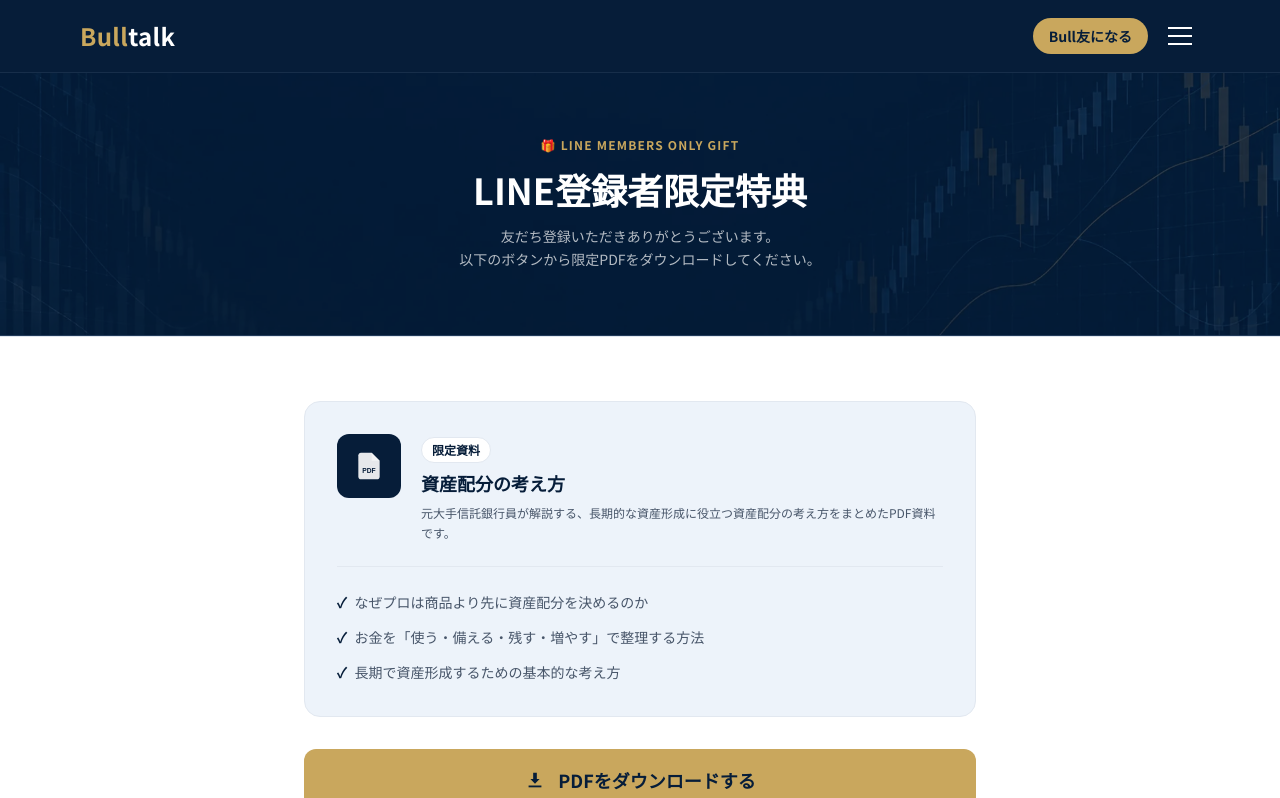
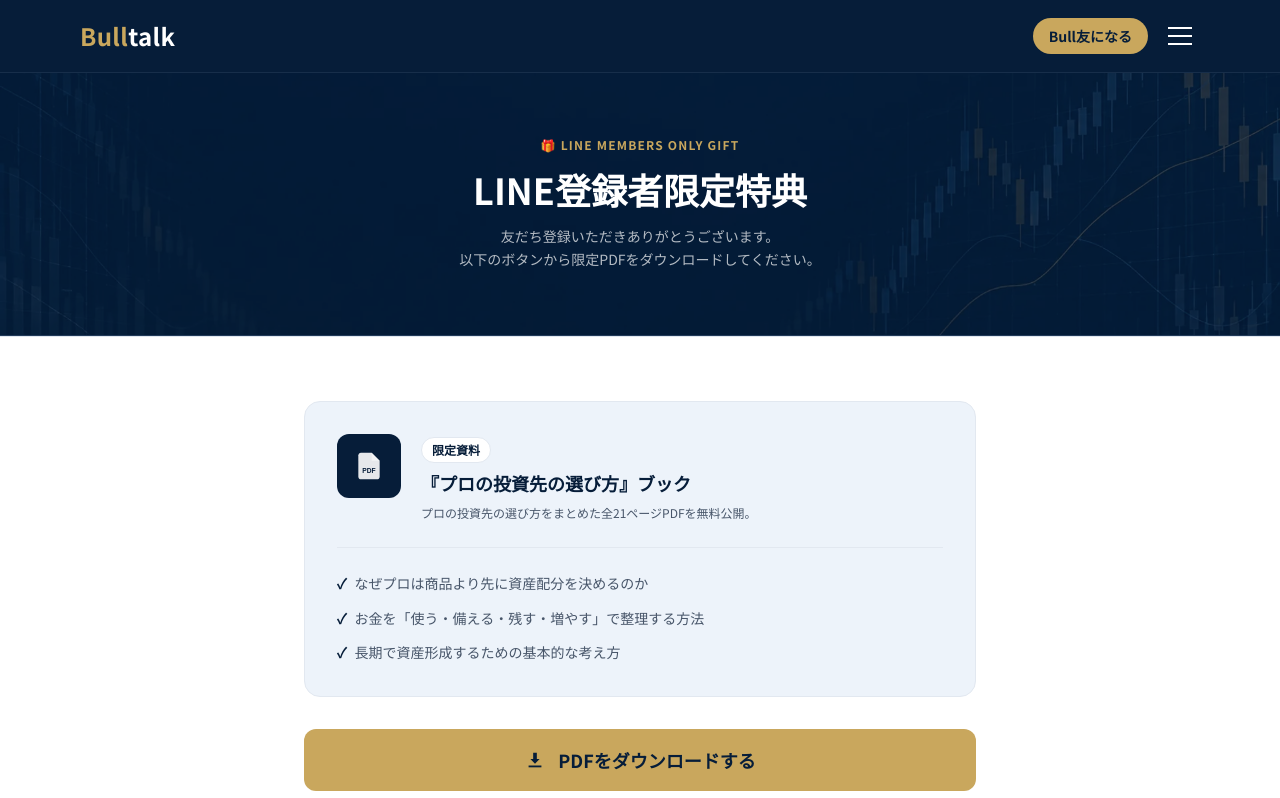
Before and after one commit to tanima3232-eng/bulltalk, a Next.js app: page /line-tokuten in a window 1280 px wide. Shown: the top 798 px of the page. Built offline with nearby package versions, Linux system fonts and the light colour scheme.

Commit message:
LINE特典ブック名をプロの投資先の選び方に更新

```diff
--- a/app/kanezato-shindan-lp/page.tsx
+++ b/app/kanezato-shindan-lp/page.tsx
@@ -55,7 +55,7 @@ export default function KanezatoShindanLpPage() {
         >
           <Image
             src="/line-tokuten-banner.png"
-            alt="LINE登録者限定 無料プレゼント｜資産配分の考え方 全17ページPDF"
+            alt="LINE登録者限定 無料プレゼント｜資産形成について学べる全21ページPDF"
             width={800}
             height={450}
             style={{
--- a/app/line-tokuten/page.tsx
+++ b/app/line-tokuten/page.tsx
@@ -49,10 +49,10 @@ export default function LineTokutenPage() {
                     限定資料
                   </span>
                   <h2 className="text-navy font-bold text-lg leading-snug">
-                    資産配分の考え方
+                    『プロの投資先の選び方』ブック
                   </h2>
                   <p className="text-slate-600 text-xs mt-2 leading-relaxed">
-                    元大手信託銀行員が解説する、長期的な資産形成に役立つ資産配分の考え方をまとめたPDF資料です。
+                    プロの投資先の選び方をまとめた全21ページPDFを無料公開。
                   </p>
                 </div>
               </div>
@@ -75,7 +75,7 @@ export default function LineTokutenPage() {
             {/* ダウンロードボタン */}
             <a
               href="/line-tokuten.pdf"
-              download="【LINE特典】Bulltalk_資産配分の考え方.pdf"
+              download="【LINE特典】Bulltalk_プロの投資先の選び方.pdf"
               id="line-tokuten-download-btn"
               className="btn-primary inline-flex items-center justify-center gap-3 w-full text-base sm:text-lg px-4 sm:px-8 py-4"
             >
--- a/app/line/page.tsx
+++ b/app/line/page.tsx
@@ -44,7 +44,7 @@ export default function LinePage() {
             {/* メリット3点 */}
             <div className="flex flex-col gap-4 mb-10 text-left">
               {[
-                { num: "①", title: "『プロが最初に決めている資産配分の考え方』ブック", desc: "資産形成の考え方をまとめた全21ページPDFを無料公開。" },
+                { num: "①", title: "『プロの投資先の選び方』ブック", desc: "プロの投資先の選び方をまとめた全21ページPDFを無料公開。" },
                 { num: "②", title: "元大手信託銀行員への無料相談（1回）", desc: "投資・資産形成・相続・不動産等の疑問を直接プロに相談できます。" },
                 { num: "③", title: "LINE登録者限定の相場情報・マーケットコメント", desc: "一般公開しないディープな相場情報をお届けします。" },
               ].map((item) => (
--- a/app/market/page.tsx
+++ b/app/market/page.tsx
@@ -402,7 +402,7 @@ export default async function MarketPage() {
             {/* メリットカード */}
             <div className="flex flex-col gap-4 mb-10 text-left">
               {[
-                { num: "①", title: "『プロが最初に決めている資産配分の考え方』ブック", desc: "資産形成の考え方をまとめた全21ページPDFを無料公開。" },
+                { num: "①", title: "『プロの投資先の選び方』ブック", desc: "プロの投資先の選び方をまとめた全21ページPDFを無料公開。" },
                 { num: "②", title: "元大手信託銀行員への無料相談（1回）", desc: "投資・資産形成・相続・不動産等の疑問を直接プロに相談できます。" },
                 { num: "③", title: "LINE登録者限定の相場情報・マーケットコメント", desc: "一般公開しないディープな相場情報をお届けします。" },
               ].map((item) => (
--- a/components/LineCtaBanner.tsx
+++ b/components/LineCtaBanner.tsx
@@ -31,8 +31,8 @@ export default function LineCtaBanner() {
           {[
             {
               num: "①",
-              title: "『プロが最初に決めている資産配分の考え方』ブック",
-              desc: "資産形成の考え方をまとめた全21ページPDFを無料公開。",
+              title: "『プロの投資先の選び方』ブック",
+              desc: "プロの投資先の選び方をまとめた全21ページPDFを無料公開。",
             },
             {
               num: "②",
```
